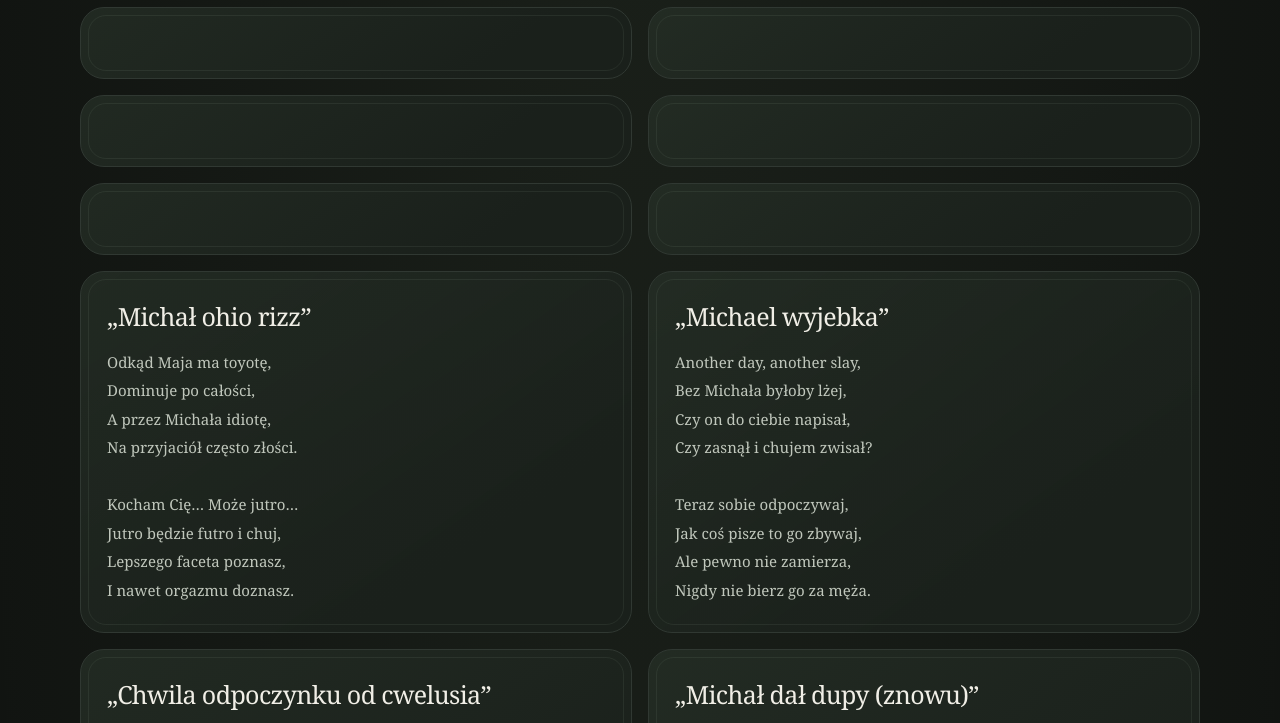
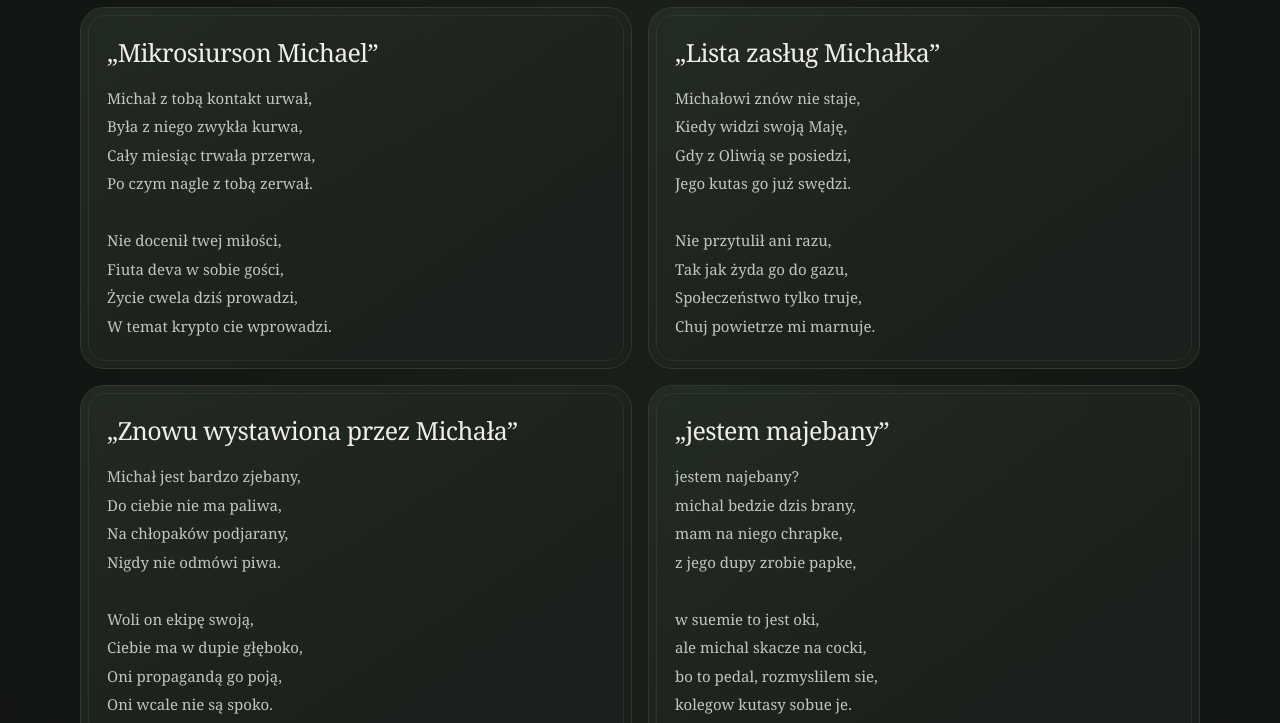
Before and after one commit to wierszykiomichalku/wierszykiomichalku.github.io, a plain HTML site: page index.html in a window 1280 px wide. Shown: the part 611-1334 px from the top of the page. Drawn offline with Linux system fonts and the light colour scheme.

Commit message:
Update index.html

```diff
--- a/index.html
+++ b/index.html
@@ -429,28 +429,20 @@
     // W polu "tekst" oddzielaj kolejne linijki znakiem nowej linii (\n).
     const wiersze = [
       {
-        tytul: "",
-        tekst: ""
+        tytul: "„Mikrosiurson Michael”",
+        tekst: "Michał z tobą kontakt urwał,\nByła z niego zwykła kurwa,\nCały miesiąc trwała przerwa,\nPo czym nagle z tobą zerwał.\n \nNie docenił twej miłości,\nFiuta deva w sobie gości,\nŻycie cwela dziś prowadzi,\nW temat krypto cie wprowadzi."
       },
       {
-        tytul: "",
-        tekst: ""
+        tytul: "„Lista zasług Michałka”",
+        tekst: "Michałowi znów nie staje,\nKiedy widzi swoją Maję,\nGdy z Oliwią se posiedzi,\nJego kutas go już swędzi.\n \nNie przytulił ani razu,\nTak jak żyda go do gazu,\nSpołeczeństwo tylko truje,\nChuj powietrze mi marnuje."
       },
       {
-        tytul: "",
-        tekst: ""
+        tytul: "„Znowu wystawiona przez Michała”",
+        tekst: "Michał jest bardzo zjebany,\nDo ciebie nie ma paliwa,\nNa chłopaków podjarany,\nNigdy nie odmówi piwa.\n \nWoli on ekipę swoją,\nCiebie ma w dupie głęboko,\nOni propagandą go poją,\nOni wcale nie są spoko."
       },
       {
-        tytul: "",
-        tekst: ""
-      },
-      {
-        tytul: "",
-        tekst: ""
-      },
-      {
-        tytul: "",
-        tekst: ""
+        tytul: "„jestem majebany”",
+        tekst: "jestem najebany?\nmichal bedzie dzis brany,\nmam na niego chrapke,\nz jego dupy zrobie papke,\n \nw suemie to jest oki,\nale michal skacze na cocki,\nbo to pedal, rozmyslilem sie,\nkolegow kutasy sobue je."
       },
       {
         tytul: "„Michał ohio rizz”",
```
